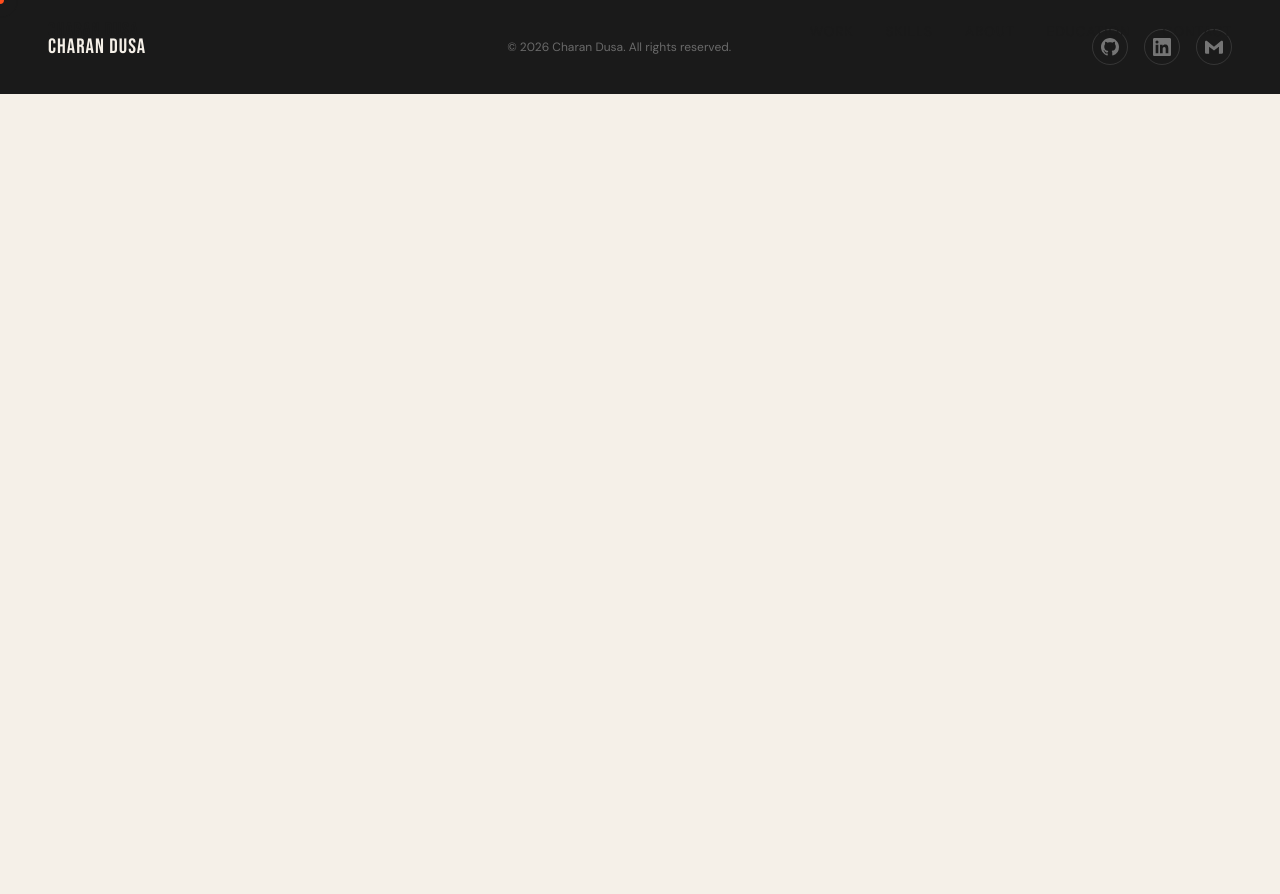
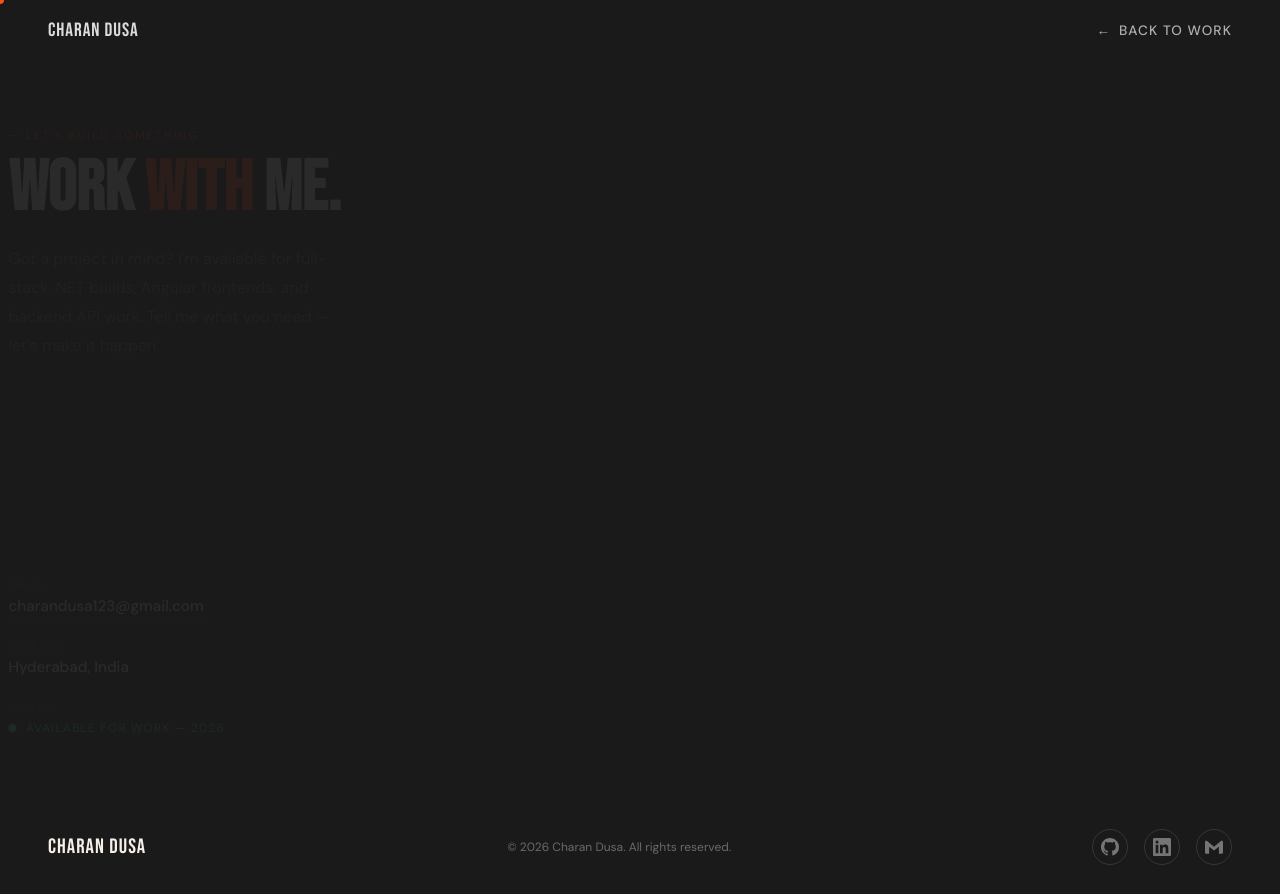
Before and after one commit to CHARAN-DUSA/Charan_Portfolio, a React (Vite) app: page /connect in a window 1280 px wide. Before the commit the page ends 800 px from the top, so only its background shows below. Built offline with nearby package versions, Linux system fonts and the light colour scheme.

Commit message:
Adding the link connect changes

```diff
--- a/src/App.jsx
+++ b/src/App.jsx
@@ -1,17 +1,16 @@
-import { BrowserRouter, Routes, Route } from 'react-router-dom'
-import Navbar from './components/Navbar'
-import CustomCursor from './components/CustomCursor'
-import Marquee from './components/Marquee'
-import Footer from './components/Footer'
-import Home from './pages/Home'
-import About from './pages/About'
-import Skills from './pages/Skills'
-import Projects from './pages/Projects'
-import ProjectDetail from './pages/ProjectDetail'
-import Education from './pages/Education'
-import Experience from './pages/Experience'
-import Contact from './pages/Contact'
-import Connect from './pages/Connect'
+import { BrowserRouter, Routes, Route } from "react-router-dom";
+import Navbar from "./components/Navbar";
+import CustomCursor from "./components/CustomCursor";
+import Marquee from "./components/Marquee";
+import Footer from "./components/Footer";
+import Home from "./pages/Home";
+import About from "./pages/About";
+import Skills from "./pages/Skills";
+import Projects from "./pages/Projects";
+import ProjectDetail from "./pages/ProjectDetail";
+import Education from "./pages/Education";
+import Experience from "./pages/Experience";
+import Connect from "./pages/Connect";
 
 export default function App() {
   return (
@@ -19,22 +18,24 @@ export default function App() {
       <CustomCursor />
       <Navbar />
       <Routes>
-        <Route path="/" element={
+        <Route
+          path="/"
+          element={
             <>
               <Home />
               <Marquee />
               <Projects />
               <Skills />
               <About />
-            <Connect/>
               <Education />
               <Experience />
-            <Contact />
             </>
-        } />
+          }
+        />
         <Route path="/projects/:id" element={<ProjectDetail />} />
+        <Route path="/connect" element={<Connect />} />
       </Routes>
       <Footer />
     </BrowserRouter>
-  )
+  );
 }
--- a/src/components/Navbar.jsx
+++ b/src/components/Navbar.jsx
@@ -9,7 +9,7 @@ export default function Navbar() {
   const [active, setActive] = useState('')
   const [menuOpen, setMenuOpen] = useState(false)
   const location = useLocation()
-  const isDetail = location.pathname.startsWith('/projects/')
+  const isDetail = location.pathname.startsWith('/projects/') || location.pathname === '/connect'
 
   useEffect(() => {
     const onScroll = () => {
--- a/src/pages/About.jsx
+++ b/src/pages/About.jsx
@@ -1,5 +1,6 @@
 import { useEffect } from "react";
 import { fadeLeft, fadeRight, waitForGSAP } from "../utils/motion";
+import { Link } from 'react-router-dom'
 import profileImg from "../assets/Profile.png";
 import "./About.css";
 
@@ -54,7 +55,7 @@ export default function About() {
           ))}
         </div>
         <div className="about-cta-row">
-            <a className="btn-primary" href="#connect">Let's Talk <span>→</span></a>
+            <Link className="btn-primary" to="/connect">Let's Talk <span>→</span></Link>
           <a
             className="btn-outline"
             href="https://github.com/CHARAN-DUSA"
--- a/src/pages/Connect.jsx
+++ b/src/pages/Connect.jsx
@@ -1,6 +1,7 @@
 import { useEffect, useState } from 'react'
 import { waitForGSAP } from '../utils/motion'
 import './Connect.css'
+import { Link } from 'react-router-dom'
 
 const budgetValues = [
   '₹5,000','₹10,000','₹15,000','₹20,000','₹25,000',
@@ -15,6 +16,8 @@ export default function Connect() {
     name: '', email: '', projType: '', timeline: '', message: ''
   })
 
+
+
   const totalSteps = 4
 
   useEffect(() => {
@@ -24,6 +27,9 @@ export default function Connect() {
       g.from('.contact-right', { opacity: 0, x: 60, duration: 0.9, ease: 'power3.out', delay: 0.15 })
     })
   }, [])
+  useEffect(() => {
+  window.scrollTo(0, 0)
+}, [])
 
   function shake() {
     waitForGSAP(() => {
```
Lines whose indentation alone changed are shown as unchanged.
